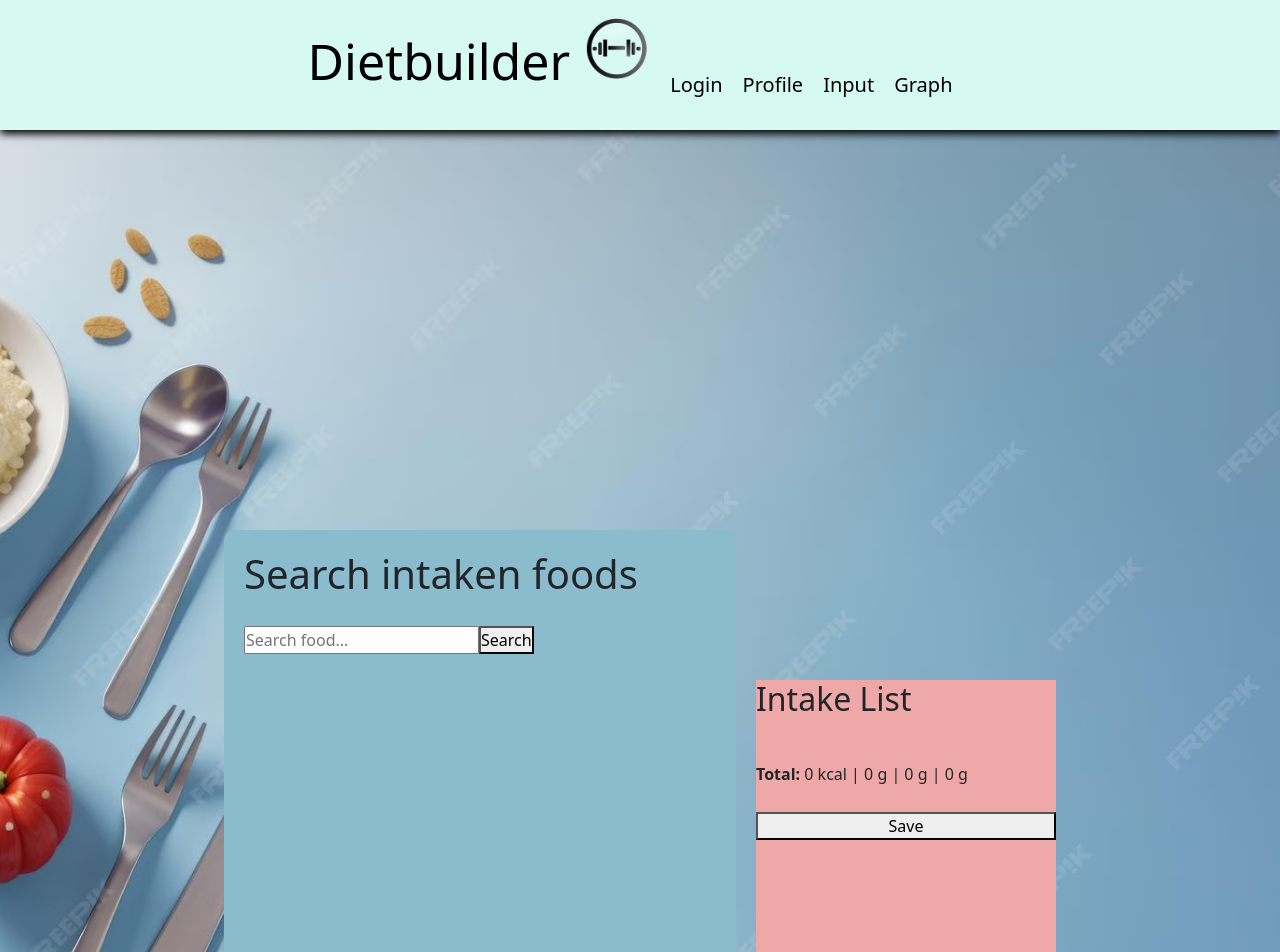
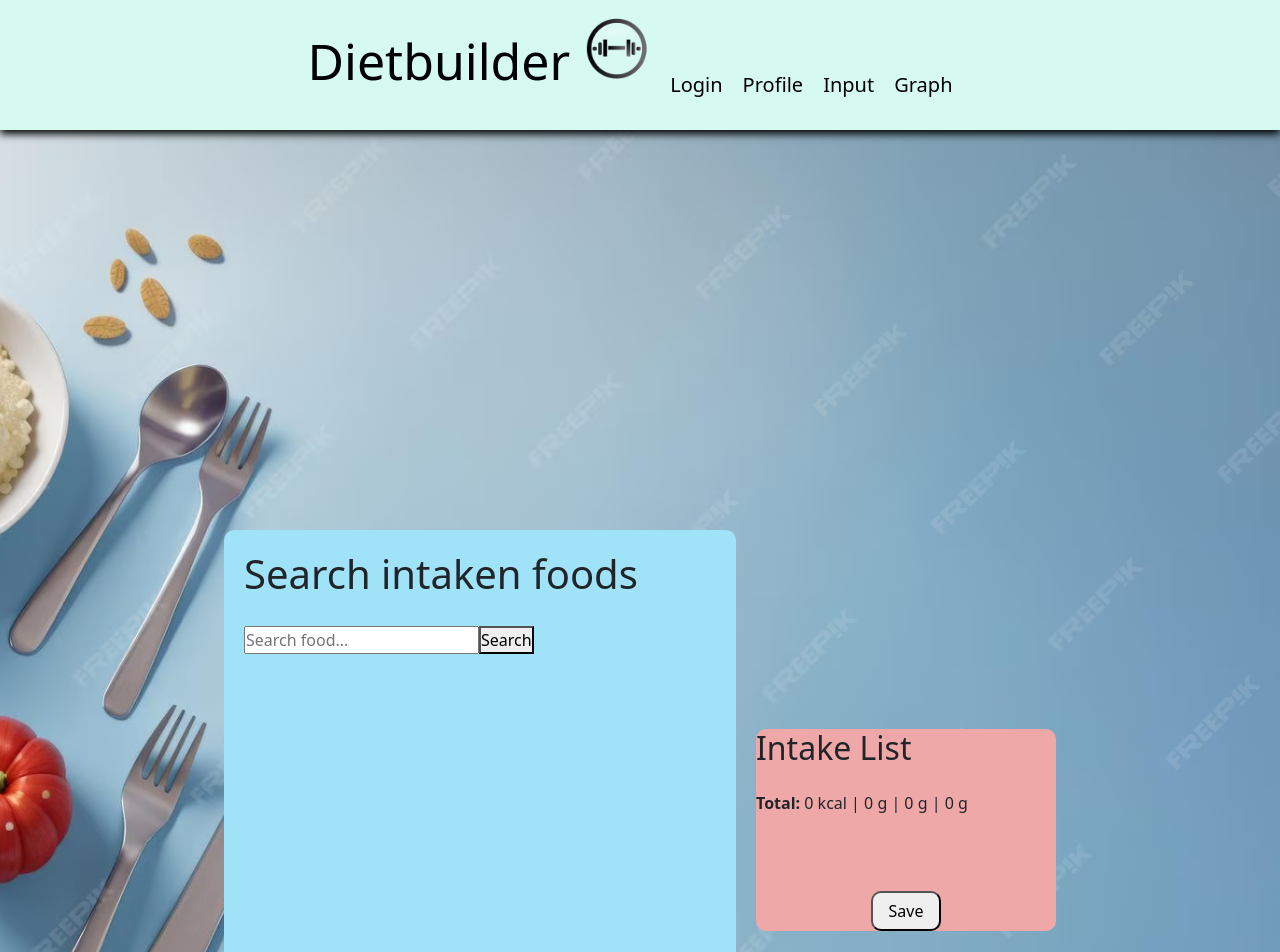
Before and after one commit to githubyuto0919745/startup, a React (Vite) app in the folder startup/: page /input in a window 1280 px wide. Shown: the top 952 px of the page. Built offline with nearby package versions, Linux system fonts and the light colour scheme.

Commit message:
I have added bmi calculator

```diff
--- a/startup/src/input/input.css
+++ b/startup/src/input/input.css
@@ -88,7 +88,7 @@ header {
 
 
 .foodselect {
-    background-color: rgba(139, 188, 205);
+    background-color: rgb(160, 227, 249);
     width:40%;
     height:600px;
     border-radius: 10px;
@@ -101,22 +101,9 @@ header {
 
 }
 
-label[for="category"]{
-    font-size:30px;
-    padding:10px;
-}
 
 
-#search{
-    display:flex;
-    justify-content: center;
-    gap:10px;
-    margin-bottom:20px;
-
-}
-
-
-#add{
+.add-btn{
   align-self: flex-end;
   display:block;
   margin:20px 0px 30px 40px;
@@ -127,29 +114,44 @@ label[for="category"]{
   cursor:pointer;
   border-radius: 15px;
 }
-#add:hover{
-    background-color: rgb(180, 175, 175);
+.add-btn:hover{
+    background-color: rgb(199, 210, 200);
 }
 
 .intakelist{
-    list-style:none;
-    padding:0;
-    gap:10px;
-    height:400px;
+
     display: flex;
     flex-direction: column;
-    background-color: rgb(216, 248, 237);
     max-height:300px;
     width:300px;
     overflow-y:auto;
+    border-radius: 10px;
+    background-color: aqua;
+
+
 
 
 }
 
-#intakelist li{
-    padding: 8px 12px;
+
+
+.input-btn-container{
+    display:flex;
+    justify-content: center;
+    align-items: flex-end;
+    margin-top:100px;
+}
+.input-btn{
+    position:absolute;
+    cursor:pointer;
     border-radius: 10px;
-    margin-bottom: 10px;
+    height:40px;
+    width:70px;
+
+}
+.input-btn:hover{
+    background-color: silver;
+    cursor:pointer;
 }
 
 
--- a/startup/src/input/input.jsx
+++ b/startup/src/input/input.jsx
@@ -166,7 +166,7 @@ export default function Input(){
                     min="1"
                     />
                     </label>
-                    <button type = "button" onClick ={handleAdd}>Add</button>
+                    <button className ="add-btn" type = "button" onClick ={handleAdd}>Add</button>
 
                 </div>
                 )}
@@ -193,8 +193,9 @@ export default function Input(){
                         {/* <string>Goal: </string> {goals.calories} kcal | {goals.protein} g | {goals.carbs} g | {goals.fat} g */}
                     </p>
 
-                    <button type = "button" onClick={handleSave}> Save</button>
-
+                    <div className="input-btn-container">
+                    <button className="input-btn"type = "button" onClick={handleSave}> Save</button>
+                    </div>
             </div>
         </div>
 
--- a/startup/src/profile/profile.css
+++ b/startup/src/profile/profile.css
@@ -84,7 +84,7 @@ header {
   align-items: flex-start;
   flex-direction: column;
   width:600px;
-  height:1000px;
+  height:1100px;
   background:linear-gradient(135deg,
 rgb(234, 228, 231,0.9),
 rgb(208, 197, 205, 0.9));
@@ -113,7 +113,7 @@ rgb(208, 197, 205, 0.9));
 
 #icon{
     position:absolute;
-    bottom:880px;
+    bottom:1100px;
     color:white;
     width:150px;
     height:150px;
@@ -143,6 +143,29 @@ rgb(208, 197, 205, 0.9));
     align-items: center;
     width:15px;
 }
+.RDA{
+    display:flex;
+    gap:70px;
+}
+.profile-btn-container{
+    display:flex;
+    justify-content: center;
+    align-items: flex-end;
+
+}
+.profile-btn{
+    position:absolute;
+    cursor:pointer;
+    border-radius: 10px;
+    height:40px;
+    width:70px;
+    margin-top:100px;
+}
+.profile-btn:hover{
+    background-color: silver;
+    cursor:pointer;
+}
+
 
 
 
--- a/startup/src/profile/profile.jsx
+++ b/startup/src/profile/profile.jsx
@@ -324,14 +324,11 @@ export default function Profile(){
 
                         </div>
 
-                        <div className = "tdee">
+                        <div className="RDA">
+                            <div className = "tdee">
                             <label> TDEE:  </label>
                             <span>   {calculateTDEE() }  kcal  </span>
-                        </div>
-
-
-
-                        <div className="RDA">
+                            </div>
                             <div className = "protein">
                                 <label> Protein: </label>
                                 <span> {Math.round(calculateProtein())} g</span>
@@ -344,9 +341,9 @@ export default function Profile(){
                                 <label> Fats: </label>
                                 <span> {Math.round(calculateFats())} g</span>
                             </div>
-
-                            <button onClick = {handleSave}>Save</button>
-
+                        </div>
+                        <div className="profile-btn-container">
+                        <button className = "profile-btn" onClick = {handleSave}>Save</button>
                         </div>
 
 
```
